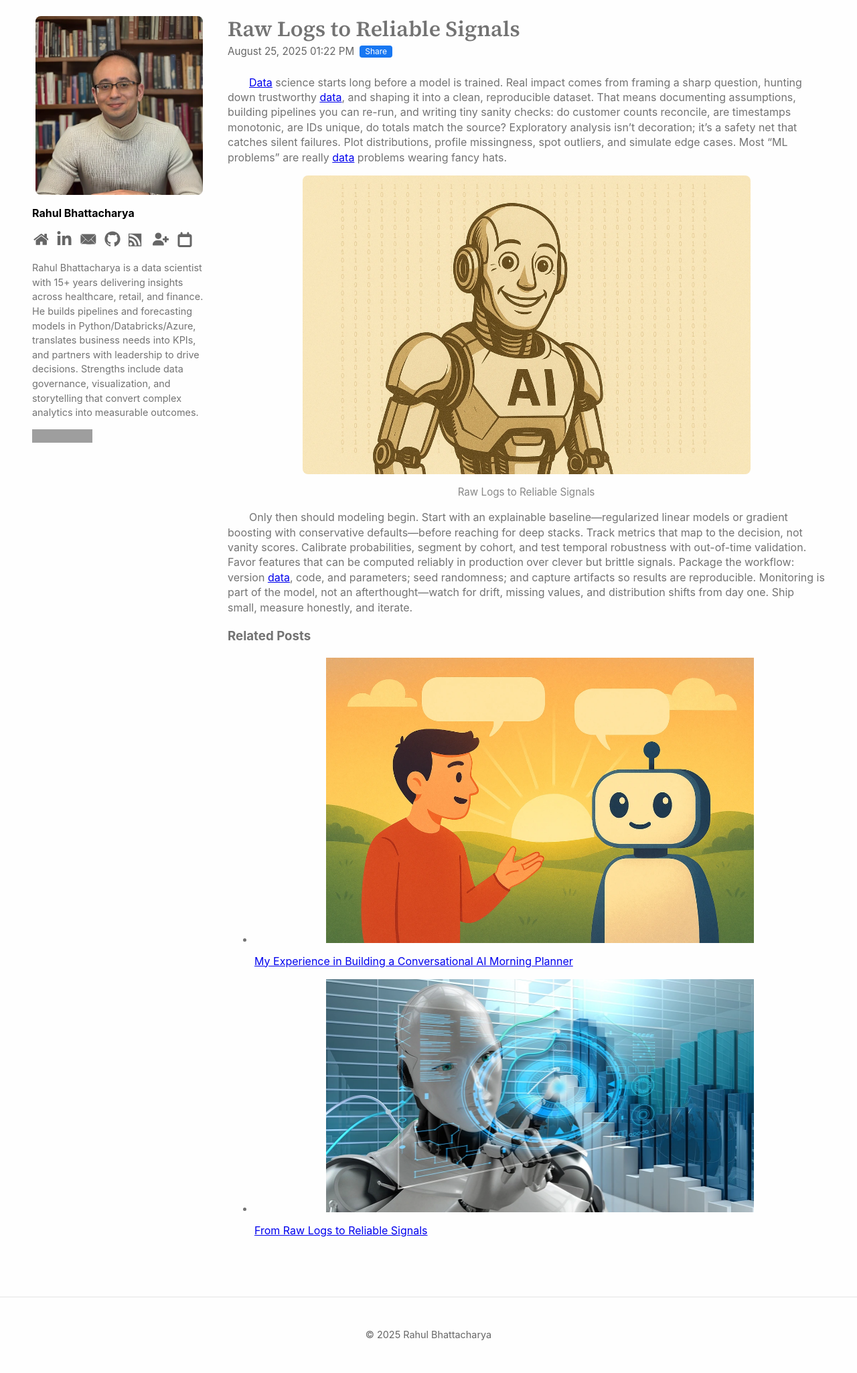
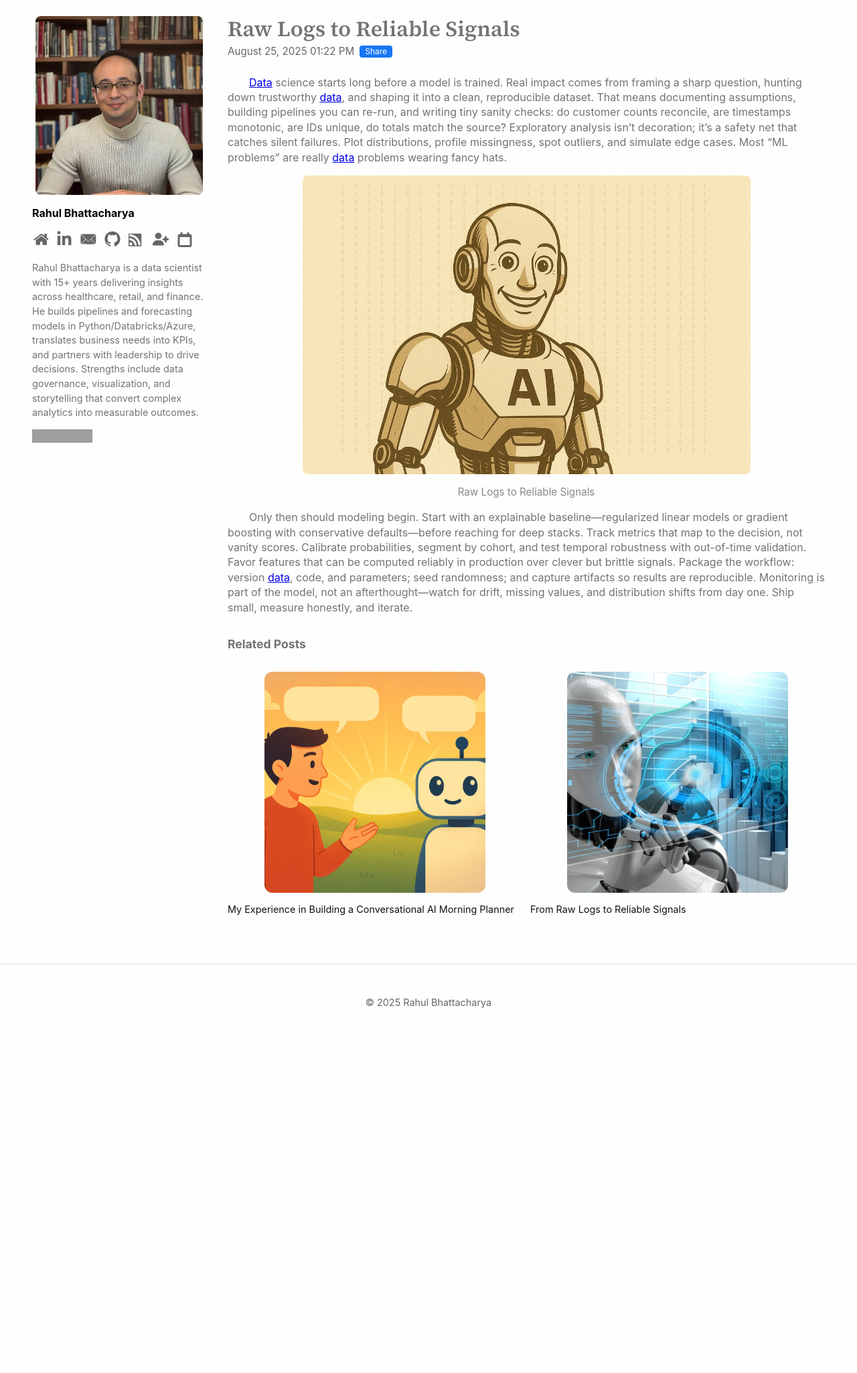
Before and after one commit to RahulBhattacharya1/RahulBhattacharya1.github.io, a Jekyll site: the page built from _posts/2025-08-25-post4.md, in a window 1280 px wide. Shown: the whole page at 67% size. Built offline with Jekyll 4.4.1, drawn with Linux system fonts in a browser that asks for light colours; comment, search, counter and statistics services are not loaded; after the commit the page ends 1553 px from its top, so only the background shows below that; grey boxes are pictures that could not be loaded.

Commit message:
Update main.scss

```diff
--- a/assets/css/main.scss
+++ b/assets/css/main.scss
@@ -533,3 +533,21 @@ pre {
     to   { transform: translateX(0%); }
   }
 }
+
+/* ───── Related Posts ───── */
+.related-posts { margin-top: 2rem; }
+.related-posts h3 { margin-bottom: .75rem; font-size: 1.1rem; }
+.related-grid {
+  list-style: none; padding: 0; margin: 0;
+  display: grid; grid-template-columns: repeat(auto-fit, minmax(120px, 1fr));
+  gap: 12px;
+}
+.related-card a { display: block; text-decoration: none; }
+.related-thumb {
+  width: 100%; aspect-ratio: 1 / 1; object-fit: cover;
+  border-radius: 12px; display: block;
+}
+.related-title {
+  display: block; margin-top: 6px;
+  font-size: .9rem; line-height: 1.3; color: #111;
+}
```
